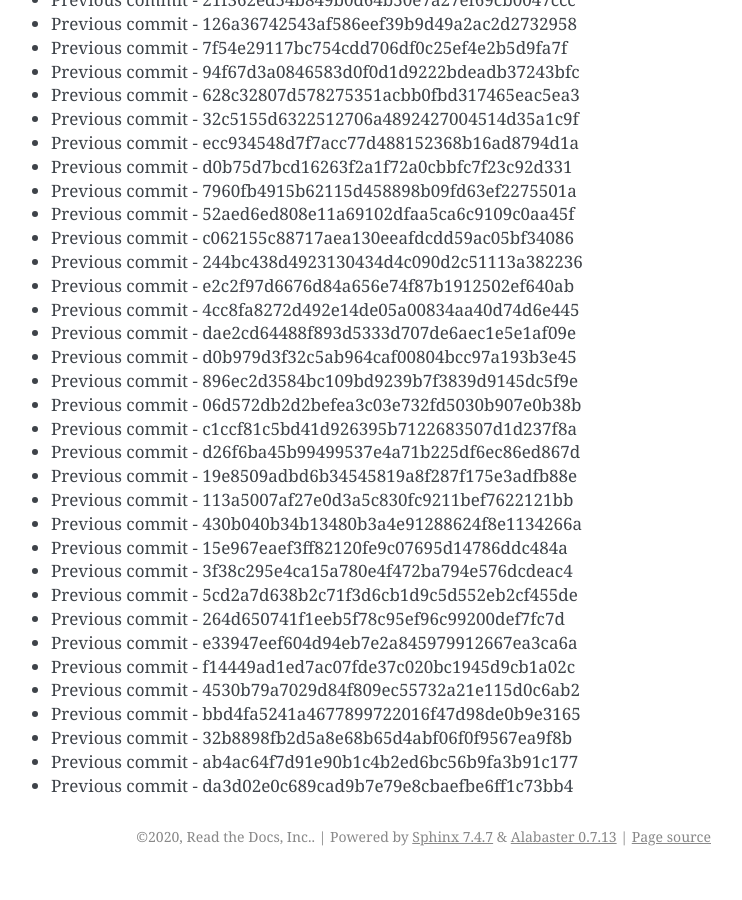
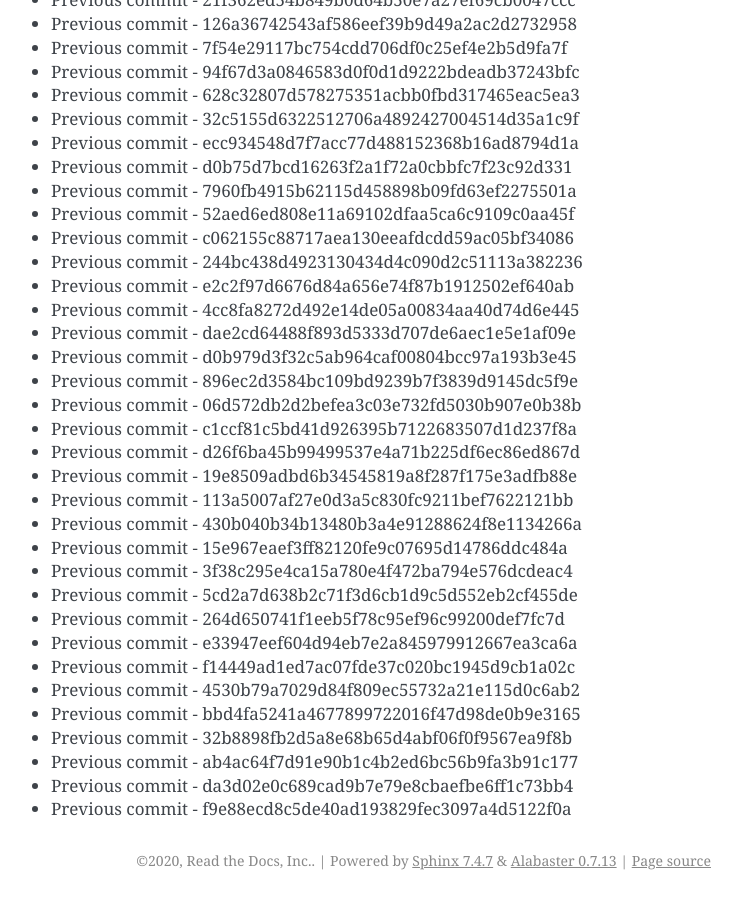
Before and after one commit to readthedocs/rtd-git-stresstest, a Sphinx documentation site: the page built from docs/updates.rst, in a window 1280 px wide and 900 px high, scrolled down 77186 px. Shown: the whole window, without its empty margins (399-1141 px from the left). Built offline with Sphinx 7.4.7, drawn with Linux system fonts in a browser that asks for light colours; before the commit the page ends 78062 px from its top, so only the background shows below that.

Commit message:
Generating commit from previous: f9e88ecd8c5de40ad193829fec3097a4d5122f0a

```diff
--- a/docs/updates.rst
+++ b/docs/updates.rst
@@ -3275,3 +3275,4 @@ It can be tested for any performance characteristics.
 * Previous commit - 32b8898fb2d5a8e68b65d4abf06f0f9567ea9f8b
 * Previous commit - ab4ac64f7d91e90b1c4b2ed6bc56b9fa3b91c177
 * Previous commit - da3d02e0c689cad9b7e79e8cbaefbe6ff1c73bb4
+* Previous commit - f9e88ecd8c5de40ad193829fec3097a4d5122f0a
```
